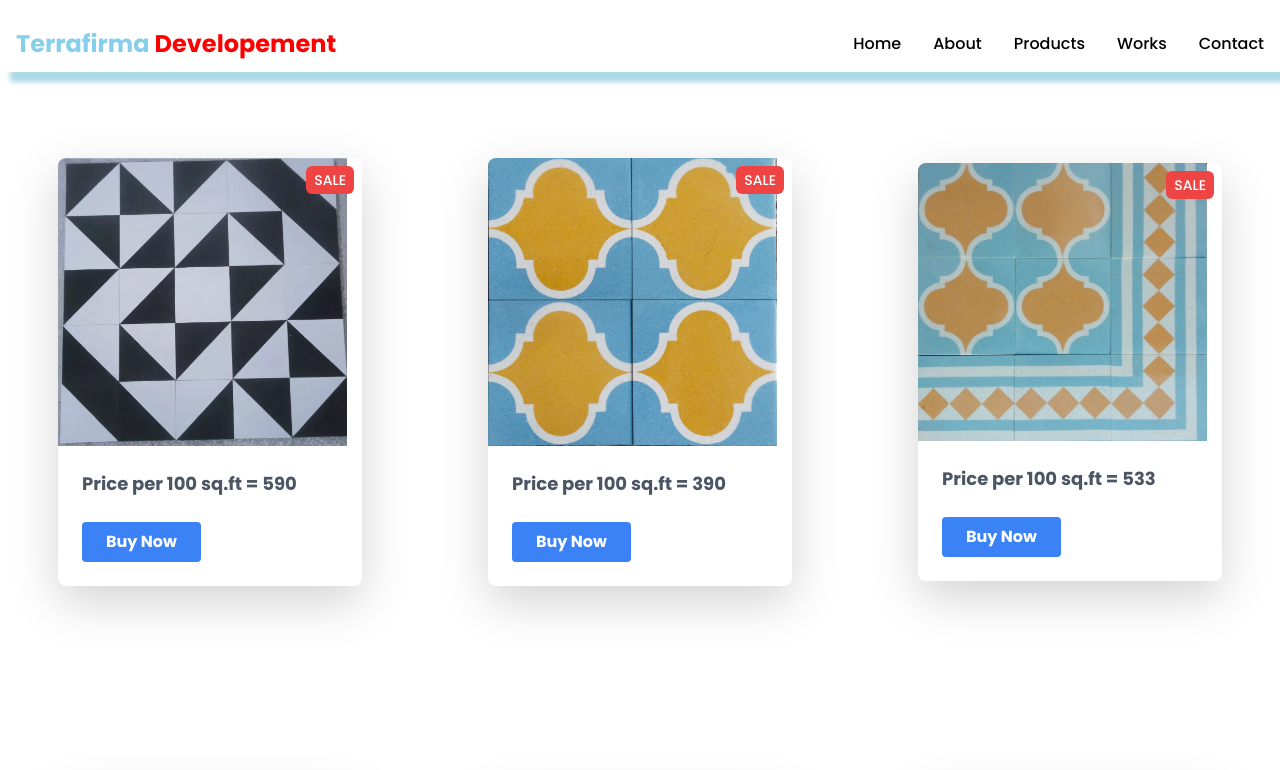
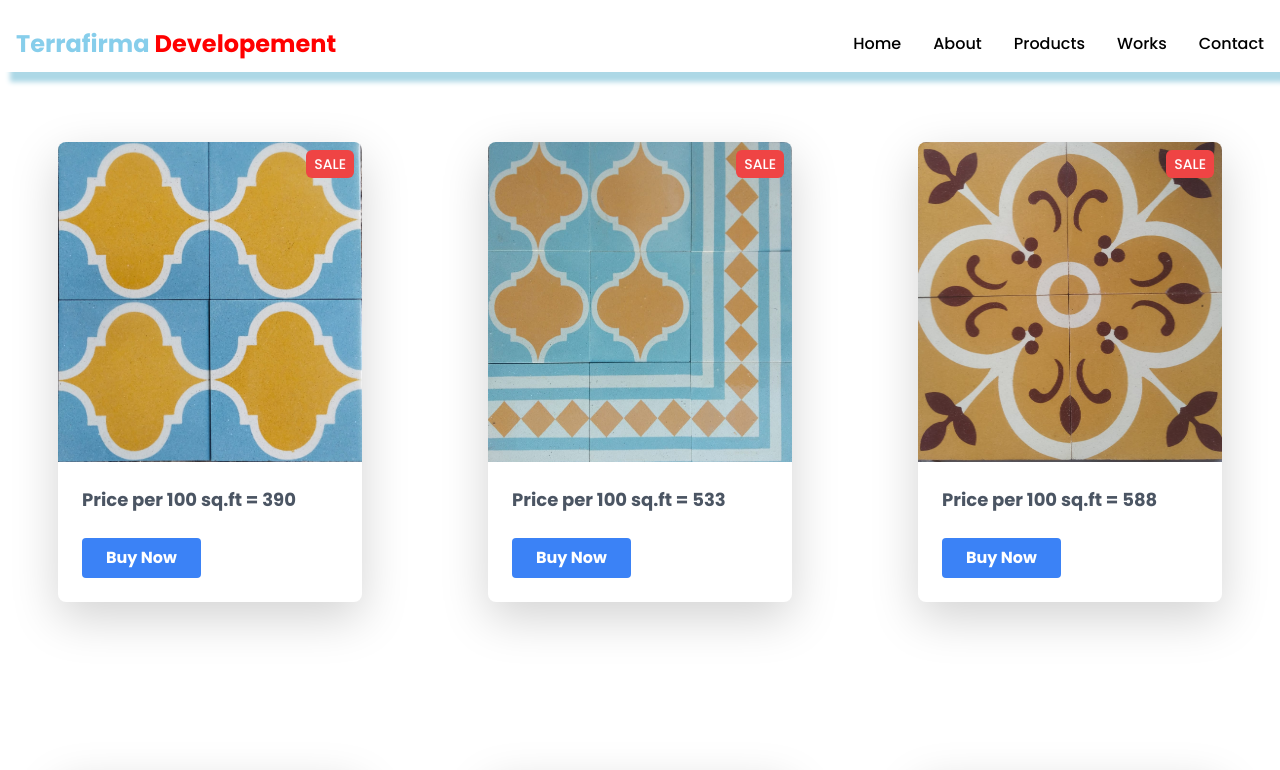
Before and after one commit to ranaashu0813/terrofirma, a React (Create React App) app in the folder frontend/: page /product in a window 1280 px wide. Shown: the top 770 px of the page. Built offline with nearby package versions, Linux system fonts and the light colour scheme.

Commit message:
Final Changes

```diff
--- a/frontend/src/component/Product/Product.js
+++ b/frontend/src/component/Product/Product.js
@@ -18,7 +18,7 @@ const Product = () => {
                 <div className="bg-white rounded-lg overflow-hidden shadow-lg ring-4
                  ring-red-500 ring-opacity-40 max-w-sm " style={{margin:"3rem"}}>
                 <div className="relative">
-                    <img className="w-full" src={currelm.image} alt="Product Image"/>
+                    <img className="w-full h-[40vh]" src={currelm.image} alt="Product Image"/>
                     <div className="absolute top-0 right-0 bg-red-500 text-white px-2 py-1 m-2 rounded-md text-sm font-medium">SALE
                     </div>
                 </div>
--- a/frontend/src/component/Product/Product_api.js
+++ b/frontend/src/component/Product/Product_api.js
@@ -1,11 +1,5 @@
 const catalog =[
-{
-    id:1,
-    image:'/scroll_image/image_s_1.jpg',
-    price:2500,
-    description:"Price per 100 sq.ft = 590"
 
-},
 
 {
     id:2,
--- a/frontend/src/component/carsoul/Carsoul.css
+++ b/frontend/src/component/carsoul/Carsoul.css
@@ -1,9 +1,10 @@
-img{
-    max-width: 100%;
+.carasol_image{
+    max-width: 100vw;
     max-height: 88vh;
     object-fit: cover;
     padding: 0 15px;
 }
+
 @media only screen and (max-width:768px){
 
 .carousel-caption h5{
--- a/frontend/src/component/carsoul/Carsoul.js
+++ b/frontend/src/component/carsoul/Carsoul.js
@@ -3,7 +3,7 @@ import './Carsoul.css'
 const Carasoul = () => {
   return (
     <>
-      <div id="carouselExampleCaptions" className="carousel slide" data-bs-ride="false">
+      <div id="carouselExampleCaptions" className="carousel slide w-100" data-bs-ride="false">
   <div className="carousel-indicators">
     <button type="button" data-bs-target="#carouselExampleCaptions" data-bs-slide-to="0" className="active" aria-current="true" aria-label="Slide 1"></button>
     <button type="button" data-bs-target="#carouselExampleCaptions" data-bs-slide-to="1" aria-label="Slide 2"></button>
@@ -11,22 +11,22 @@ const Carasoul = () => {
   </div>
   <div className="carousel-inner" style={{height: "31rem"}}>
     <div className="carousel-item active">
-    <img src="/image1.jpg" className="d-block w-100" alt="..." style={{ height: "31rem"}}/>
-      <div className="carousel-caption d-none d-md-block">
+    <img src="/image1.jpg" className="d-block w-[100vw] carasol_image" alt="..." style={{ height: "31rem"}}/>
+      <div className="carousel-caption d-md-block">
         <h5 style={{fontSize:" 3.25rem"}}>Discover Your Design Destiny</h5>
         <p style={{ fontSize: " x-large" }}>Where Creativity Meets Structure</p>
       </div>
     </div>
     <div className="carousel-item">
-      <img src="/image2.jpg" className="d-block w-100" alt="..." style={{ height: "31rem"}}/>
-      <div className="carousel-caption d-none d-md-block">
+      <img src="/image2.jpg" className="d-block w-[100vw] carasol_image" alt="..." style={{ height: "31rem"}}/>
+      <div className="carousel-caption  d-md-block">
         <h5 style={{fontSize:" 3.25rem"}}>Unveiling Architectural Wonders</h5>
         <p style={{ fontSize: " x-large" }}>Explore, Envision, Elevate.</p>
       </div>
     </div>
     <div className="carousel-item">
-      <img src="/image3.jpg" className="d-block w-100" alt="..." style={{ height: "31rem"}}/>
-      <div className="carousel-caption d-none d-md-block">
+      <img src="/image3.jpg" className="d-block w-[100vw] carasol_image" alt="..." style={{ height: "31rem"}}/>
+      <div className="carousel-caption  d-md-block">
         <h5 style={{fontSize:" 3.25rem"}}>Crafting Dreams into Concrete Realities</h5>
         <p style={{ fontSize: " x-large" }}>Your Journey Starts Here.</p>
       </div>
```
